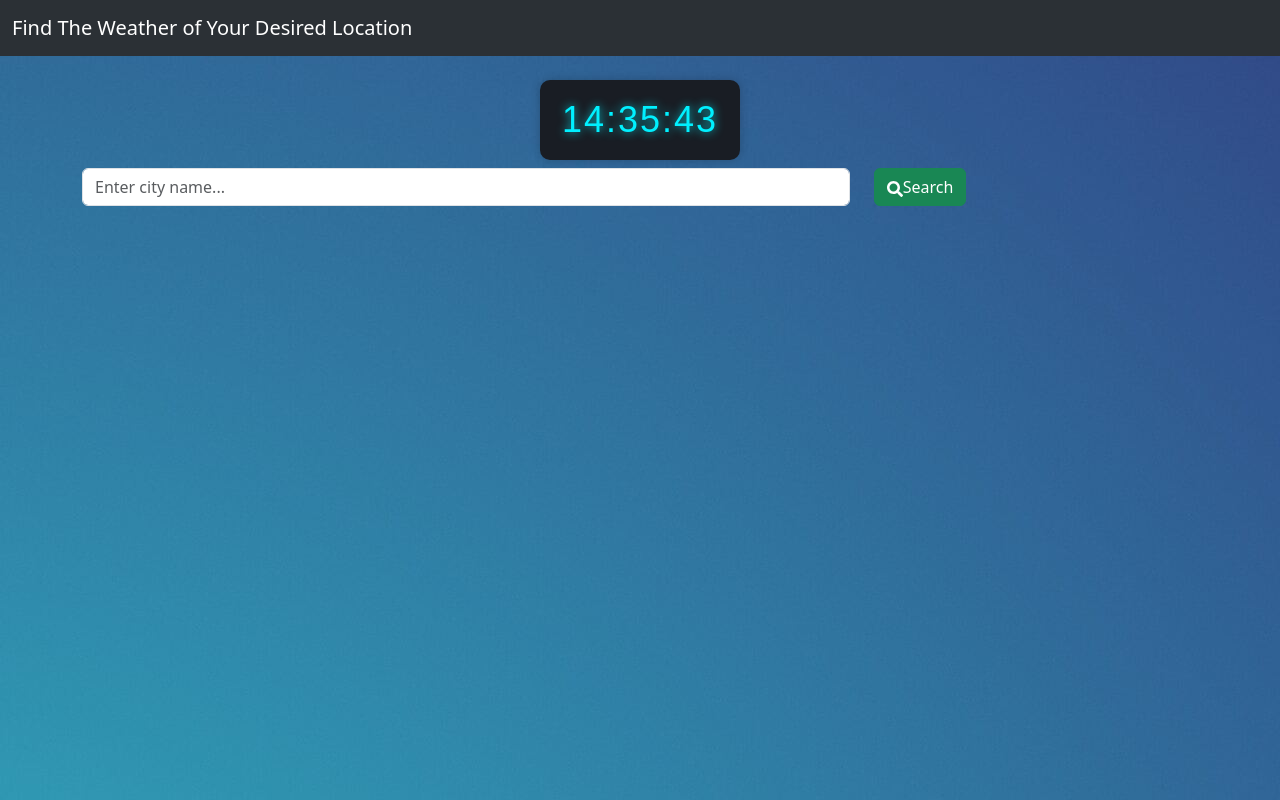
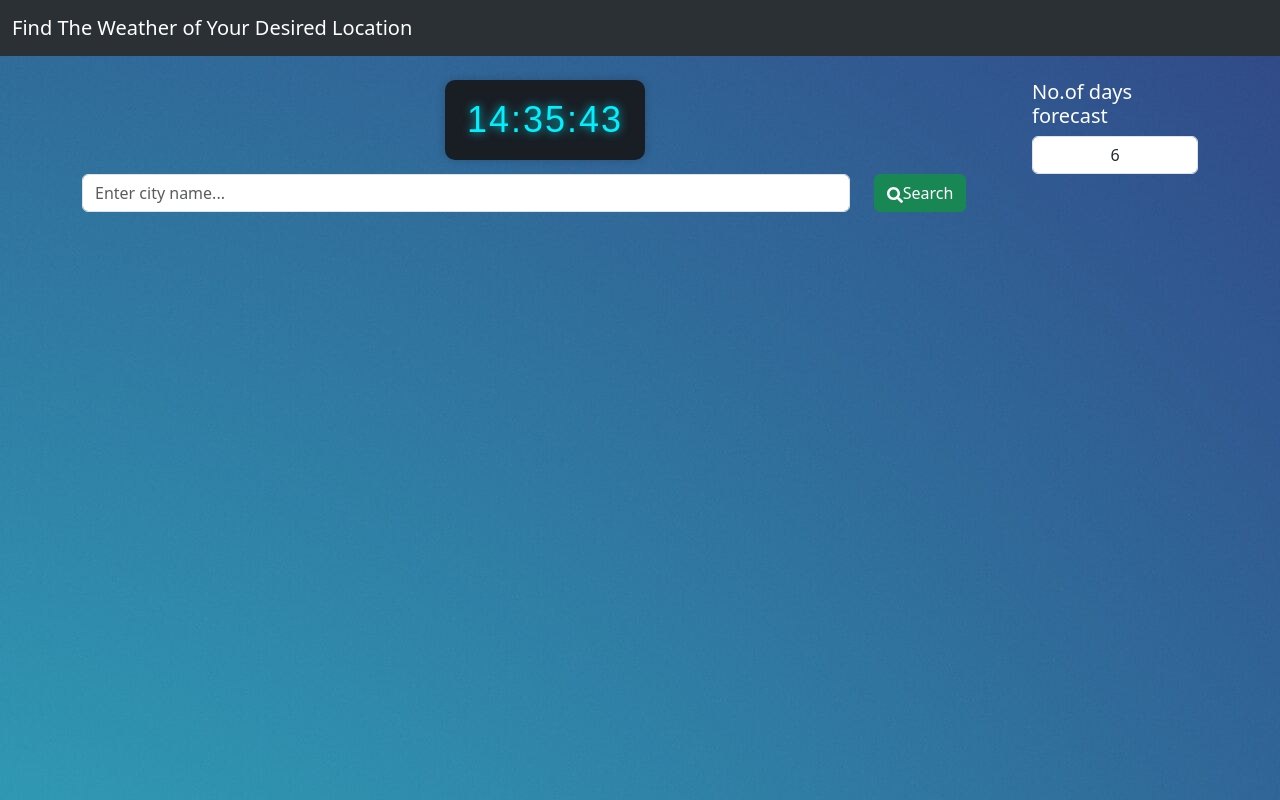
Before and after one commit to SpandanChaudhury/weather-react, a React (Create React App) app: page / in a window 1280 px wide. Built offline with nearby package versions, Linux system fonts and the light colour scheme.

Commit message:
added day filter

```diff
--- a/package.json
+++ b/package.json
@@ -12,13 +12,11 @@
     "@types/react-dom": "^18.2.17",
     "axios": "^1.6.2",
     "bootstrap": "^5.3.2",
-    "dotenv": "^16.3.1",
     "react": "^18.2.0",
     "react-dom": "^18.2.0",
     "react-icons": "^4.12.0",
     "react-scripts": "5.0.1",
     "typescript": "^4.9.5",
-    "weather-icons-react": "^1.2.0",
     "web-vitals": "^2.1.4"
   },
   "scripts": {
--- /dev/null
+++ b/src/components/MainBody/Filter.tsx
@@ -0,0 +1,20 @@
+import React from "react";
+import { FilterProps } from "../../types";
+
+const Filter = ({ value, handleChange } : FilterProps) => {
+  return (
+
+    <div className="">
+        <h5 className = "text-white">No.of days forecast</h5>
+      <select className="form-control text-center" name="days" id="days" onChange = {(event) => handleChange(event)} value = {value}>
+        <option value="2">2</option>
+        <option value="3">3</option>
+        <option value="4">4</option>
+        <option value="5">5</option>
+        <option value="6">6</option>
+      </select>
+    </div>
+  );
+};
+
+export default Filter;
--- a/src/components/MainBody/MainBody.tsx
+++ b/src/components/MainBody/MainBody.tsx
@@ -6,10 +6,11 @@ import { useState } from "react";
 import { RequiredData } from "../../types";
 import ToggleSwitch from "./ToggleSwitch";
 import ForecastCard from "./ForecastCard";
+import Filter from "./Filter";
 import { convertData } from "../../utils/tempConversion";
 const MainBody = () => {
   console.log("main body");
-  const [ fetched, setFetched ] = useState('celsius');
+  const [fetched, setFetched] = useState("celsius");
   // let today = new Date();
   // let date = today.getDate() + '-'+(today.getMonth()+1)+'-'+ today.getFullYear()
   // var time = `${today.getHours()}:${today.getMinutes()}:${today.getSeconds()}`;
@@ -17,6 +18,7 @@ const MainBody = () => {
   const [query, setQuery] = useState("");
   const [data, setData] = useState<RequiredData>();
   const [forecast, setForecast] = useState<RequiredData[]>();
+  const [value, setValue] = useState(6);
 
   const findWeather = async () => {
     // console.log('findweather');
@@ -29,7 +31,7 @@ const MainBody = () => {
       .then((response) => {
         console.log(response.data);
         // setQuery(response.data.city_name);
-        setFetched('celsius');
+        setFetched("celsius");
         let selectedData = [];
         for (let i = 0; i < response.data.data.length; i++) {
           let cdata = {
@@ -42,7 +44,12 @@ const MainBody = () => {
             precipitation: response.data.data[i].pop,
             wind_speed: response.data.data[i].wind_spd,
           };
-          if (i == 0) setData({ ...cdata, location: query,  country: response.data.country_code });
+          if (i == 0)
+            setData({
+              ...cdata,
+              location: query,
+              country: response.data.country_code,
+            });
           else selectedData.push(cdata);
         }
 
@@ -52,22 +59,35 @@ const MainBody = () => {
   };
 
   const changeData = () => {
-    if(data && forecast)
-    {
+    if (data && forecast) {
       console.log(fetched);
       let updatedCurrData = convertData(data, fetched);
-      let updatedForecast = forecast.map((item : RequiredData) => convertData(item, fetched) );
+      let updatedForecast = forecast.map((item: RequiredData) =>
+        convertData(item, fetched)
+      );
       setFetched((prev) => {
-        return prev == 'celsius' ? 'fahrenheit': 'celsius';
+        return prev == "celsius" ? "fahrenheit" : "celsius";
       });
       console.log(fetched);
       setData(updatedCurrData);
       setForecast(updatedForecast);
     }
-  }
+  };
+
+  const handleChange = (event: React.ChangeEvent<HTMLSelectElement>) => {
+    setValue(parseInt(event.target.value));
+    // console.log('changing value');
+  };
   return (
     <section className="container">
-      <Clock />
+      <div className="row">
+        <div className="col-10">
+          <Clock />
+        </div>
+        <div className="col-2">
+          <Filter value={value} handleChange={handleChange}></Filter>
+        </div>
+      </div>
       <div className="row">
         <div className="col-10">
           <SearchBox
@@ -79,14 +99,18 @@ const MainBody = () => {
 
         <div className="col-2">
           {/* <ToggleSwitch degree = {degree} setDegree={setDegree} /> */}
-          {data ?  <ToggleSwitch fetched = {fetched} changeData={changeData} /> : ""}
+          {data ? (
+            <ToggleSwitch fetched={fetched} changeData={changeData} />
+          ) : (
+            ""
+          )}
         </div>
       </div>
 
       {data ? <MainCard data={data}></MainCard> : ""}
       <div className="d-flex flex-wrap justify-content-center">
         {forecast
-          ? forecast.map((item: RequiredData) => {
+          ? forecast.slice(0, value).map((item: RequiredData) => {
               return <ForecastCard {...item} />;
             })
           : ""}
--- a/src/types/index.ts
+++ b/src/types/index.ts
@@ -27,3 +27,7 @@ export type ToggleSwitchProps = {
     fetched: string;
     changeData: () => void;
 }
+export type FilterProps = {
+    value: number;
+    handleChange : (event: React.ChangeEvent<HTMLSelectElement>) => void;
+}
```
Also changed, not shown: 1 other file (tests, documents, lock files or other folders).
